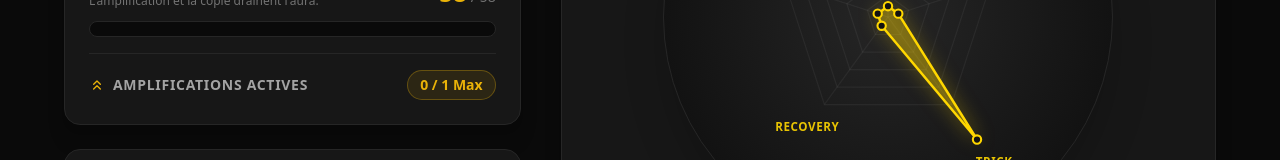
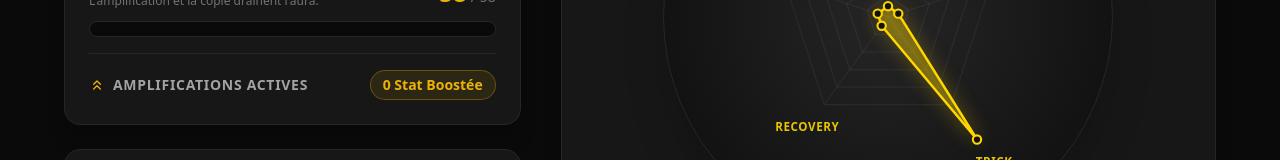
Before and after one commit to The-Night7/telemachus-simulateur, a React (Vite) app: page / in a window 1280 px wide. Shown: the part 449-609 px from the top of the page. Built offline with nearby package versions, Linux system fonts and the light colour scheme.

Commit message:
Update, les amp sont lore accurate

```diff
--- a/src/App.tsx
+++ b/src/App.tsx
@@ -129,7 +129,7 @@ export default function App() {
   const [mastery, setMastery] = useState(6.4);
   const [slots, setSlots] = useState<string[]>(["", "", "", ""]);
 
-  // Le niveau est désormais calculé dynamiquement
+  // Le niveau est calculé dynamiquement
   const level = useMemo(() => parseFloat(((potential * mastery) / 10).toFixed(1)), [potential, mastery]);
 
   // État des amplifications (0 = éteint, 1 = option 1, 2 = option 2, etc.)
@@ -137,14 +137,6 @@ export default function App() {
 
   const tierInfo = useMemo(() => getTierInfo(level), [level]);
   const slotsUsed = useMemo(() => slots.filter(s => s !== "").length, [slots]);
-
-  const maxBoostsAllowed = useMemo(() => {
-    if (mastery >= 10) return 4;
-    if (mastery >= 9.5) return 3;
-    if (mastery >= 8.5) return 2;
-    if (mastery >= 1.6) return 1;
-    return 0;
-  }, [mastery]);
 
   const activeBoostsCount = useMemo(() => Object.values(boostState).filter(v => v > 0).length, [boostState]);
 
@@ -288,11 +280,8 @@ export default function App() {
       const oldCost = currentIdx > 0 ? options[currentIdx - 1].cost : 0;
       const netCost = opt.cost - oldCost;
 
-      const isNewBoost = currentIdx === 0;
-      const withinMaxBoosts = isNewBoost ? activeBoostsCount < maxBoostsAllowed : true;
-
-      // Est-ce qu'on a l'aura et le droit d'activer ça ?
-      if (auraRemaining >= netCost && withinMaxBoosts) {
+      // Est-ce qu'on a l'aura pour activer ça ? (La limite max n'existe plus)
+      if (auraRemaining >= netCost) {
         break; // Option valide trouvée !
       }
       nextIdx++;
@@ -413,7 +402,7 @@ export default function App() {
                 <span className="text-sm text-neutral-400 font-semibold uppercase tracking-wider">Amplifications Actives</span>
               </div>
               <span className="text-sm font-bold text-yellow-500 bg-yellow-500/10 px-3 py-1 rounded-full border border-yellow-500/30">
-                {activeBoostsCount} / {maxBoostsAllowed} Max
+                {activeBoostsCount} Stat{activeBoostsCount > 1 ? 's' : ''} Boostée{activeBoostsCount > 1 ? 's' : ''}
               </span>
             </div>
           </div>
@@ -492,8 +481,8 @@ export default function App() {
               const options = getBoostOptions(key);
               const isUnboostable = options.length === 0;
 
-              // Détermine si on ne peut pas l'activer pour la toute première fois à cause de limites
-              const cannotAffordInitial = !isBoosted && (activeBoostsCount >= maxBoostsAllowed || auraRemaining < (options[0]?.cost || 999));
+              // Détermine si on ne peut pas l'activer pour la toute première fois car on n'a plus l'Aura
+              const cannotAffordInitial = !isBoosted && (auraRemaining < (options[0]?.cost || 999));
 
               return (
                 <div key={key} className={`bg-neutral-950 border rounded-xl p-3 flex flex-col items-center justify-center text-center shadow-inner relative overflow-hidden group transition-colors duration-300
```
